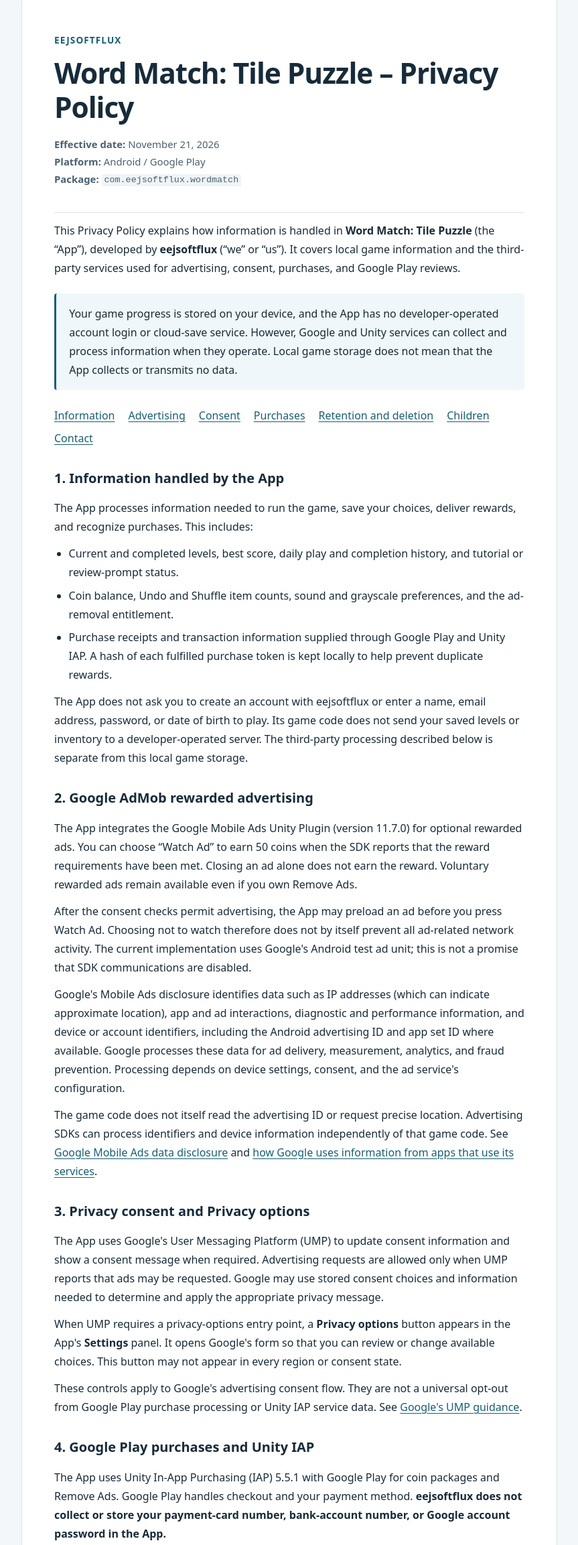
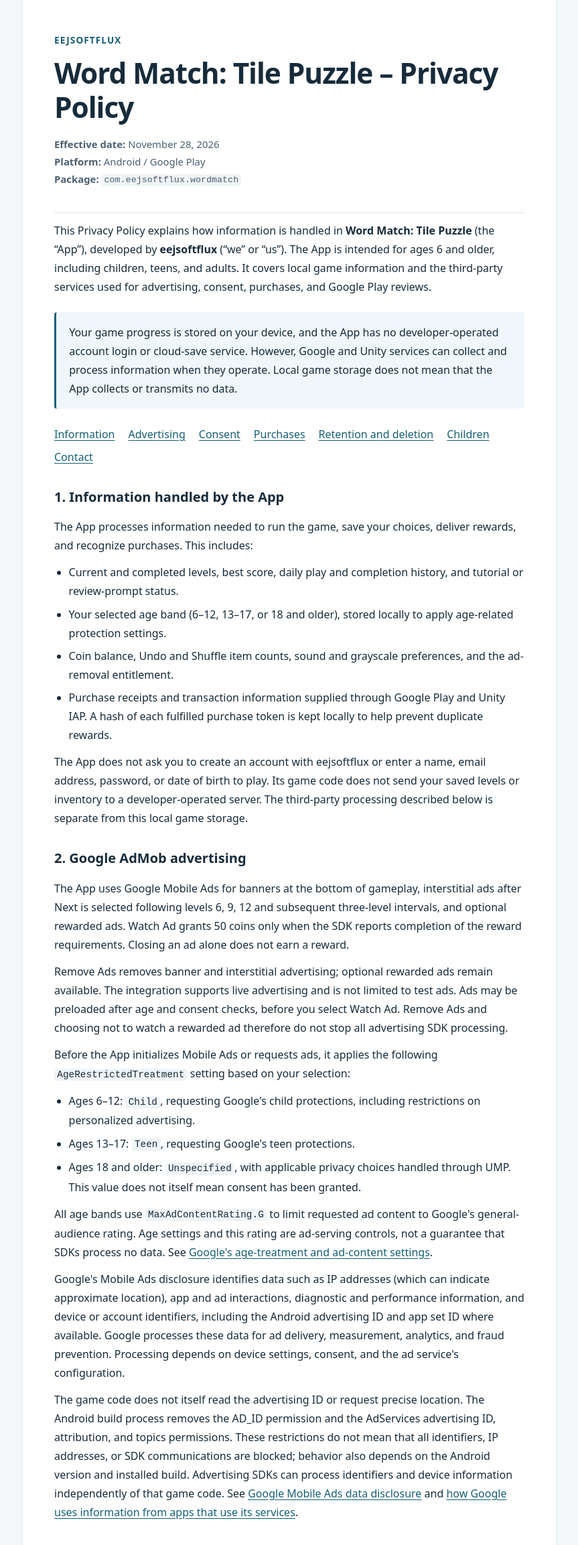
Before and after one commit to eejSoftFlux/eejsoftflux.github.io, a plain HTML site: page wordmatch/privacy.html in a window 1280 px wide. Shown: the part 45-2351 px from the top of the page at 67% size, without its empty margins (208-1071 px from the left). Drawn offline with Linux system fonts and the light colour scheme.

Commit message:
Age Update privacy.html

```diff
--- a/wordmatch/privacy.html
+++ b/wordmatch/privacy.html
@@ -37,12 +37,12 @@
   <header>
     <p class="eyebrow">eejsoftflux</p>
     <h1>Word Match: Tile Puzzle – Privacy Policy</h1>
-    <p class="meta"><strong>Effective date:</strong> <time datetime="2026-11-21">November 21, 2026</time><br>
+    <p class="meta"><strong>Effective date:</strong> <time datetime="2026-11-28">November 28, 2026</time><br>
       <strong>Platform:</strong> Android / Google Play<br>
       <strong>Package:</strong> <code>com.eejsoftflux.wordmatch</code></p>
   </header>
 
-  <p>This Privacy Policy explains how information is handled in <strong>Word Match: Tile Puzzle</strong> (the “App”), developed by <strong>eejsoftflux</strong> (“we” or “us”). It covers local game information and the third-party services used for advertising, consent, purchases, and Google Play reviews.</p>
+  <p>This Privacy Policy explains how information is handled in <strong>Word Match: Tile Puzzle</strong> (the “App”), developed by <strong>eejsoftflux</strong> (“we” or “us”). The App is intended for ages 6 and older, including children, teens, and adults. It covers local game information and the third-party services used for advertising, consent, purchases, and Google Play reviews.</p>
   <div class="summary">
     Your game progress is stored on your device, and the App has no developer-operated account login or cloud-save service. However, Google and Unity services can collect and process information when they operate. Local game storage does not mean that the App collects or transmits no data.
   </div>
@@ -58,6 +58,7 @@
     <p>The App processes information needed to run the game, save your choices, deliver rewards, and recognize purchases. This includes:</p>
     <ul>
       <li>Current and completed levels, best score, daily play and completion history, and tutorial or review-prompt status.</li>
+      <li>Your selected age band (6–12, 13–17, or 18 and older), stored locally to apply age-related protection settings.</li>
       <li>Coin balance, Undo and Shuffle item counts, sound and grayscale preferences, and the ad-removal entitlement.</li>
       <li>Purchase receipts and transaction information supplied through Google Play and Unity IAP. A hash of each fulfilled purchase token is kept locally to help prevent duplicate rewards.</li>
     </ul>
@@ -65,37 +66,44 @@
   </section>
 
   <section id="ads">
-    <h2>2. Google AdMob rewarded advertising</h2>
-    <p>The App integrates the Google Mobile Ads Unity Plugin (version 11.7.0) for optional rewarded ads. You can choose “Watch Ad” to earn 50 coins when the SDK reports that the reward requirements have been met. Closing an ad alone does not earn the reward. Voluntary rewarded ads remain available even if you own Remove Ads.</p>
-    <p>After the consent checks permit advertising, the App may preload an ad before you press Watch Ad. Choosing not to watch therefore does not by itself prevent all ad-related network activity. The current implementation uses Google's Android test ad unit; this is not a promise that SDK communications are disabled.</p>
+    <h2>2. Google AdMob advertising</h2>
+    <p>The App uses Google Mobile Ads for banners at the bottom of gameplay, interstitial ads after Next is selected following levels 6, 9, 12 and subsequent three-level intervals, and optional rewarded ads. Watch Ad grants 50 coins only when the SDK reports completion of the reward requirements. Closing an ad alone does not earn a reward.</p>
+    <p>Remove Ads removes banner and interstitial advertising; optional rewarded ads remain available. The integration supports live advertising and is not limited to test ads. Ads may be preloaded after age and consent checks, before you select Watch Ad. Remove Ads and choosing not to watch a rewarded ad therefore do not stop all advertising SDK processing.</p>
+    <p>Before the App initializes Mobile Ads or requests ads, it applies the following <code>AgeRestrictedTreatment</code> setting based on your selection:</p>
+    <ul>
+      <li>Ages 6–12: <code>Child</code>, requesting Google's child protections, including restrictions on personalized advertising.</li>
+      <li>Ages 13–17: <code>Teen</code>, requesting Google's teen protections.</li>
+      <li>Ages 18 and older: <code>Unspecified</code>, with applicable privacy choices handled through UMP. This value does not itself mean consent has been granted.</li>
+    </ul>
+    <p>All age bands use <code>MaxAdContentRating.G</code> to limit requested ad content to Google's general-audience rating. Age settings and this rating are ad-serving controls, not a guarantee that SDKs process no data. See <a href="https://developers.google.com/admob/unity/targeting">Google's age-treatment and ad-content settings</a>.</p>
     <p>Google's Mobile Ads disclosure identifies data such as IP addresses (which can indicate approximate location), app and ad interactions, diagnostic and performance information, and device or account identifiers, including the Android advertising ID and app set ID where available. Google processes these data for ad delivery, measurement, analytics, and fraud prevention. Processing depends on device settings, consent, and the ad service's configuration.</p>
-    <p>The game code does not itself read the advertising ID or request precise location. Advertising SDKs can process identifiers and device information independently of that game code. See <a href="https://developers.google.com/admob/unity/privacy/play-data-disclosure">Google Mobile Ads data disclosure</a> and <a href="https://policies.google.com/technologies/partner-sites">how Google uses information from apps that use its services</a>.</p>
+    <p>The game code does not itself read the advertising ID or request precise location. The Android build process removes the AD_ID permission and the AdServices advertising ID, attribution, and topics permissions. These restrictions do not mean that all identifiers, IP addresses, or SDK communications are blocked; behavior also depends on the Android version and installed build. Advertising SDKs can process identifiers and device information independently of that game code. See <a href="https://developers.google.com/admob/unity/privacy/play-data-disclosure">Google Mobile Ads data disclosure</a> and <a href="https://policies.google.com/technologies/partner-sites">how Google uses information from apps that use its services</a>.</p>
   </section>
 
   <section id="consent">
     <h2>3. Privacy consent and Privacy options</h2>
-    <p>The App uses Google's User Messaging Platform (UMP) to update consent information and show a consent message when required. Advertising requests are allowed only when UMP reports that ads may be requested. Google may use stored consent choices and information needed to determine and apply the appropriate privacy message.</p>
+    <p>The App waits for an age-band selection before starting its UMP flow, Mobile Ads initialization, ad requests, and Unity IAP initialization. Google's User Messaging Platform (UMP) updates consent information after that selection. For both ages 6–12 and 13–17, the App sets UMP's <code>TagForUnderAgeOfConsent</code> to <code>true</code>, conservatively suppressing consent solicitation for all under-18 users rather than assuming they meet their country's consent age. For adults it is <code>false</code>, and UMP presents applicable regional consent messages when required. This UMP flag is separate from Mobile Ads' Child or Teen setting. Advertising requests are allowed only when UMP reports that ads may be requested. Google may use stored consent choices and information needed to determine and apply the appropriate privacy message.</p>
     <p>When UMP requires a privacy-options entry point, a <strong>Privacy options</strong> button appears in the App's <strong>Settings</strong> panel. It opens Google's form so that you can review or change available choices. This button may not appear in every region or consent state.</p>
-    <p>These controls apply to Google's advertising consent flow. They are not a universal opt-out from Google Play purchase processing or Unity IAP service data. See <a href="https://developers.google.com/admob/unity/privacy">Google's UMP guidance</a>.</p>
+    <p>These controls apply to Google's advertising consent flow. They are not a universal opt-out from Google Play purchase processing or Unity IAP service data. See <a href="https://developers.google.com/admob/unity/privacy">Google's UMP guidance</a>. Age selection and UMP are not identity verification or verifiable parental consent, and do not replace any parental authorization required by applicable law.</p>
   </section>
 
   <section id="purchases">
     <h2>4. Google Play purchases and Unity IAP</h2>
     <p>The App uses Unity In-App Purchasing (IAP) 5.5.1 with Google Play for coin packages and Remove Ads. Google Play handles checkout and your payment method. <strong>eejsoftflux does not collect or store your payment-card number, bank-account number, or Google account password in the App.</strong></p>
     <p>The App receives purchase status, product identifiers, receipts, and transaction tokens to validate purchases, deliver content, avoid duplicate grants, and restore eligible purchases. Receipt-signature checks and the App's fulfillment record are local; they do not eliminate Google Play or Unity SDK communications.</p>
-    <p>Unity IAP 5.4 and later processes purchase and transaction details, device/application and session identifiers, technical information such as device model, operating system and locale, and country inferred from requests' IP addresses. These support the IAP service, transaction deduplication, and revenue reporting. Unity's SDK can transmit this information to Unity even without a separately integrated Unity Analytics SDK. See <a href="https://docs.unity.com/en-us/iap/privacy-and-consent/overview">Unity IAP privacy information</a>.</p>
-    <p>Remove Ads can be restored from eligible Google Play purchases using the same Play account. Already consumed coin purchases and local coin balances are not guaranteed to be recoverable after data deletion or reinstallation.</p>
+    <p>Unity IAP 5.4 and later can process purchase and transaction details, device/application and session identifiers, technical information such as device model, operating system and locale, and country inferred from requests' IP addresses. These support the IAP service, transaction deduplication, and revenue reporting. Unity's SDK can transmit this information to Unity even without a separately integrated Unity Analytics SDK. See <a href="https://docs.unity.com/en-us/iap/privacy-and-consent/overview">Unity IAP privacy information</a>.</p>
+    <p>Product prices and currency are supplied by Google Play, not inferred from the selected age band. Remove Ads can be restored from eligible Google Play purchases using the same Play account. Already consumed coin purchases and local coin balances are not guaranteed to be recoverable after data deletion or reinstallation.</p>
   </section>
 
   <section id="local-storage">
     <h2>5. On-device storage</h2>
-    <p>Progress, item counts, preferences, and related game flags are stored using Unity PlayerPrefs. The coin balance, ad-removal status, and fulfilled purchase-token hashes are also stored in an app-local purchase record; PlayerPrefs keeps a compatibility copy of the coin balance.</p>
+    <p>The age band, progress, item counts, preferences, and related game flags are stored using Unity PlayerPrefs. The coin balance, ad-removal status, and fulfilled purchase-token hashes are also stored in an app-local purchase record; PlayerPrefs keeps a compatibility copy of the coin balance.</p>
     <p>This data is used to resume play, remember settings, manage inventory, and prevent repeated purchase fulfillment. It is not a developer-managed online account. Local storage is not a guarantee against device access, modification, loss, or backup restoration.</p>
   </section>
 
   <section id="services">
     <h2>6. Third-party services and information sharing</h2>
-    <p>The current integration includes Google Mobile Ads/AdMob, Google UMP, Google Play billing, Unity IAP, and Google Play In-App Review. No separate Firebase, Crashlytics, or custom gameplay-analytics integration is present in the reviewed game code. Advertising and purchasing services can still perform their own measurement and diagnostics.</p>
+    <p>The current integration includes Google Mobile Ads/AdMob, Google UMP, Google Play billing, Unity IAP, and Google Play In-App Review. No separate Firebase, Crashlytics, or custom gameplay-analytics integration is present in the reviewed game code. Unity engine diagnostics, cloud crash reporting, and automatic Unity Analytics initialization are disabled in the project settings. Before scene loading, the App sets Unity AdsIntent and AnalyticsIntent to Denied for all ages. These settings do not disable essential Unity IAP transaction processing or the independent data handling of Google SDKs. Advertising and purchasing services can still perform their own measurement and diagnostics.</p>
     <p>If you choose to submit a Google Play rating or review, Google handles your submission and its publication. The App records that it requested the review flow; the review API does not tell the game which rating or text you submitted.</p>
     <p>These providers handle information under their applicable policies and may process it outside your country. For details and provider-specific privacy choices, see:</p>
     <ul>
@@ -116,14 +124,18 @@
 
   <section id="children">
     <h2>8. Children and age-related privacy</h2>
-    <p>Word Match: Tile Puzzle is intended for a general audience and is not directed to children. The App does not ask for a date of birth and does not currently include an age-verification or parental-consent mechanism. This policy does not represent the App as a child-directed service.</p>
-    <p>If you are a parent or guardian and believe a child has provided personal information in connection with the App, please contact us so that we can review the concern and help identify the appropriate deletion or provider-contact process. Information handled by Google or Unity is also subject to those providers' policies and applicable age-related requirements.</p>
+    <p>The App is intended for ages 6 and older, including children, teens, and adults; it is not intended for children under 6. On first use, a neutral screen asks you to choose 6–12 years, 13–17 years, or 18 years or older, without a preselected answer or rewards for choosing an older group. It does not ask for a name or date of birth. The age band is saved in local PlayerPrefs and reused on later launches. The corresponding age-treatment signals are provided to advertising and consent SDKs; local storage does not mean those signals remain only on the device.</p>
+    <p>Settings → Age group allows changes only toward a younger, more protective band: adults may select either younger band, teens may select ages 6–12, and children cannot select an older band. After a change, advertising is stopped for the session and the App must restart to apply the new setting. The App does not automatically advance the saved age band as a user gets older. Contact us if you need help with an incorrect selection; the App does not offer an immediate upgrade to a less protective band.</p>
+    <p>Parents or guardians may contact <strong class="email">eejsoftflux@gmail.com</strong> to ask about a child's information, request access or deletion, or report a privacy concern. Please identify the App and describe the request without sending a child's full birth date, identity documents, payment-card details, or passwords. We may ask for limited information needed to verify authority and locate relevant records.</p>
+    <p>For local data, a parent can use Android's Clear storage/Clear data controls as described above; this also removes the saved age choice and can erase progress and consumables. For provider-held data, we will help identify the appropriate process. Where Unity acts as our processor, requests must be handled through us; where a provider acts independently, its own privacy-request process applies. We cannot promise to erase records that a provider must retain for transactions or legal obligations. The age screen is not a parental-consent system.</p>
   </section>
 
   <section id="choices">
     <h2>9. Your choices</h2>
     <ul>
       <li>Choose whether to watch rewarded ads or make an in-app purchase.</li>
+      <li>Open Settings → Privacy Policy to read this page in your browser. The external website and browser may process connection information under their own policies.</li>
+      <li>Use Settings → Age group to select a more protective age band.</li>
       <li>Use Settings → Privacy options when available to review Google's consent choices.</li>
       <li>Use Android's advertising privacy controls to reset or delete the advertising ID where supported. This does not necessarily stop all advertising or other SDK processing.</li>
       <li>Clear local app storage to remove game data from the current installation, understanding that progress and consumable balances may be lost.</li>
```
